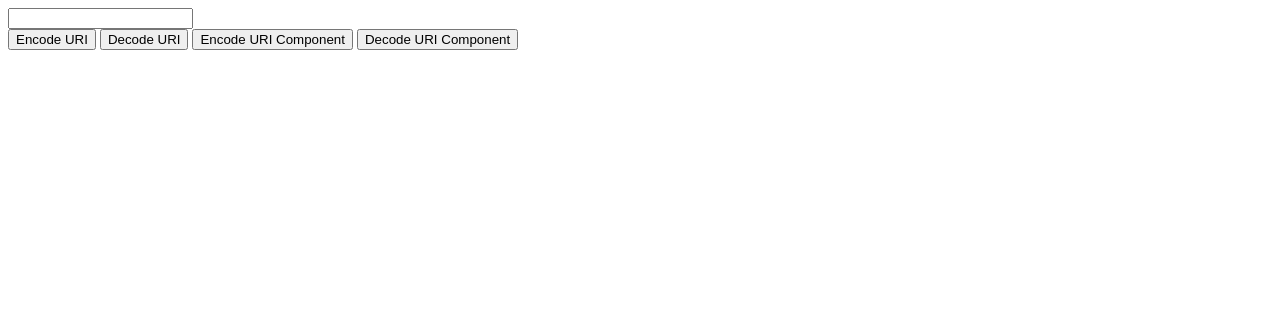
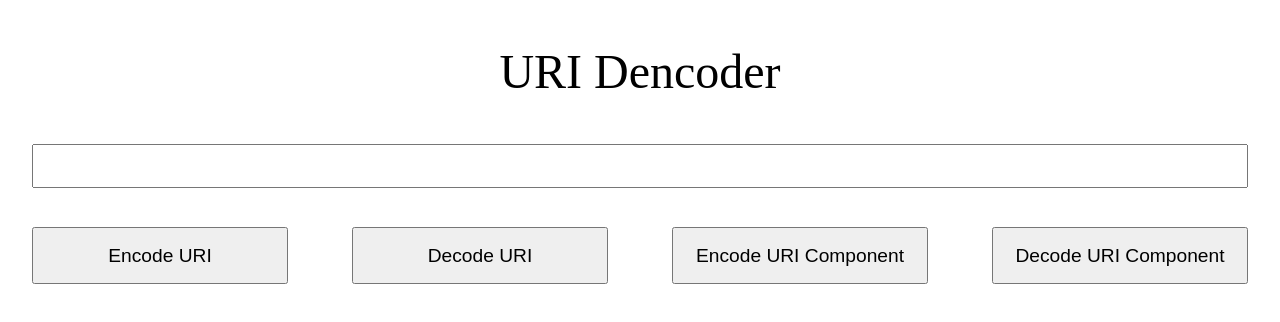
Before and after one commit to grzegorz-wcislo/uri-dencoder, a plain HTML site: page index.html in a window 1280 px wide. Drawn offline with Linux system fonts and the light colour scheme.

Commit message:
Add some css

```diff
--- /dev/null
+++ b/index.css
@@ -0,0 +1,30 @@
+main {
+    display: flex;
+    flex-direction: row;
+    flex-wrap: wrap;
+}
+
+header {
+    font-size: 3em;
+    text-align: center;
+    margin: 1em 0;
+}
+
+h1 {
+
+}
+
+input {
+    font-size: 1.2em;
+    width: 95vw;
+    margin: 0 2.5vw;
+    height: 2em;
+    text-align: center;
+}
+
+button {
+    font-size: 1.2em;
+    width: 20vw;
+    min-height: 3em;
+    margin: 2em 2.5vw 0 2.5vw;
+}
--- a/index.html
+++ b/index.html
@@ -5,16 +5,19 @@
     <meta name="viewport" content="width=device-width, initial-scale=1.0">
     <title>URI Dencoder</title>
     <script src="index.js"></script>
+    <link rel="stylesheet" type="text/css" href="reset.css">
+    <link rel="stylesheet" type="text/css" href="index.css">
 </head>
 <body>
+    <header>
+        <h1>URI Dencoder</h1>
+    </header>
     <main>
         <input id="text" type="text" />
-        <div class="buttons">
-            <button onclick="encode()">Encode URI</button>
-            <button onclick="decode()">Decode URI</button>
-            <button onclick="encodeComponent()">Encode URI Component</button>
-            <button onclick="decodeComponent()">Decode URI Component</button>
-        </div>
+        <button onclick="encode()">Encode URI</button>
+        <button onclick="decode()">Decode URI</button>
+        <button onclick="encodeComponent()">Encode URI Component</button>
+        <button onclick="decodeComponent()">Decode URI Component</button>
     </main>
 </body>
 </html>
--- /dev/null
+++ b/reset.css
@@ -0,0 +1,43 @@
+html, body, div, span, applet, object, iframe,
+h1, h2, h3, h4, h5, h6, p, blockquote, pre,
+a, abbr, acronym, address, big, cite, code,
+del, dfn, em, img, ins, kbd, q, s, samp,
+small, strike, strong, sub, sup, tt, var,
+b, u, i, center,
+dl, dt, dd, ol, ul, li,
+fieldset, form, label, legend,
+table, caption, tbody, tfoot, thead, tr, th, td,
+article, aside, canvas, details, embed,
+figure, figcaption, footer, header, hgroup,
+menu, nav, output, ruby, section, summary,
+time, mark, audio, video {
+	margin: 0;
+	padding: 0;
+	border: 0;
+	font-size: 100%;
+	font: inherit;
+	vertical-align: baseline;
+}
+/* HTML5 display-role reset for older browsers */
+article, aside, details, figcaption, figure,
+footer, header, hgroup, menu, nav, section {
+	display: block;
+}
+body {
+	line-height: 1;
+}
+ol, ul {
+	list-style: none;
+}
+blockquote, q {
+	quotes: none;
+}
+blockquote:before, blockquote:after,
+q:before, q:after {
+	content: '';
+	content: none;
+}
+table {
+	border-collapse: collapse;
+	border-spacing: 0;
+}
```
